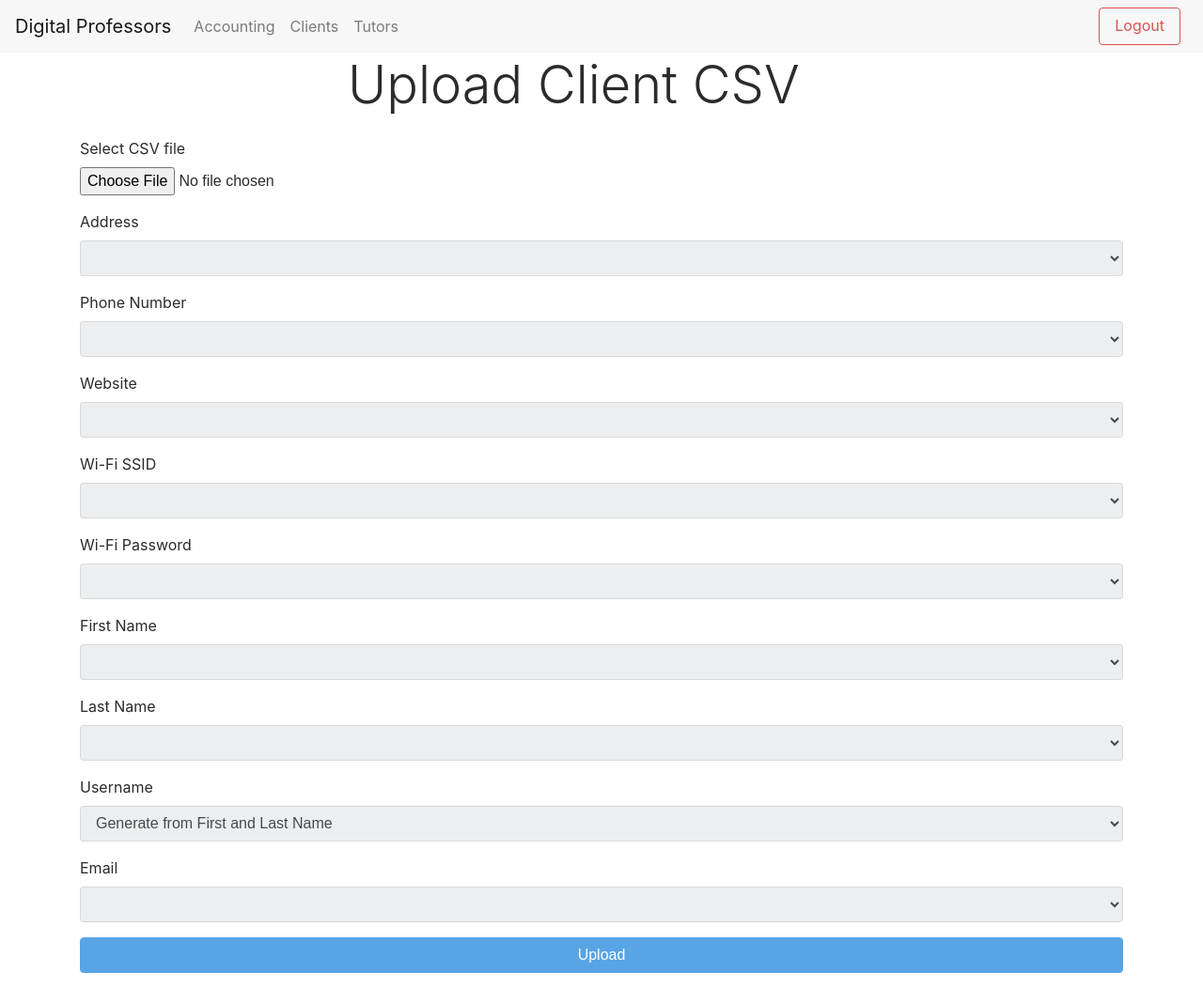
After one commit to 3ach/DigitalProfessors, a Django app: page /csv/ in a window 1280 px wide. The commit adds this page. Shown: the whole page at 94% size. Run offline with Django 3.2, Linux system fonts and the light colour scheme; the visitor is signed in with stand-in values (Sample User, id 1); lists and menus that the app fills with data are empty; some libraries are stand-ins or nearby versions.

Commit message:
Finish CSV upload and accounting

```diff
--- /dev/null
+++ b/src/tutoring/static/js/csv.js
@@ -0,0 +1,25 @@
+function setHeaders(result, file) {
+    let headers = result.meta.fields;
+
+    headers.forEach((header, index) => {
+        console.log(header);
+        $('select').append($('<option>', {value: index, text: header}));
+    })
+
+    $('select').prop('disabled', false);
+    $('#submit').prop('disabled', false);
+    $('#headers').val(JSON.stringify(headers));
+}
+
+function loadFile() {
+    let file = this.files[0];
+
+    Papa.parse(file, {
+        header: true,
+        complete: setHeaders
+    });
+}
+
+
+
+$(document).on('change', '#csvFile', loadFile);
--- a/src/tutoring/templates/tutoring/clients.html
+++ b/src/tutoring/templates/tutoring/clients.html
@@ -7,7 +7,7 @@
 <div class="row">
     <div class="col-12">
         <div class="float-right">
-            <a href="" class="btn btn-outline-primary">Upload CSV</a>
+            <a href="{% url 'csv-upload' %}" class="btn btn-outline-primary">Upload CSV</a>
             <a href="{% url 'add-client' %}" class="btn btn-outline-success">Add Client</a>
         </div>
     </div>
--- /dev/null
+++ b/src/tutoring/templates/tutoring/csv-form.html
@@ -0,0 +1,139 @@
+{% extends 'base.html' %}
+
+{% block content %}
+{% load static %}
+
+<div class="row mt-2">
+    <div class="col-12 col-md-6 offset-md-3">
+        <span class="display-4">Upload Client CSV</span>
+    </div>
+</div>
+
+<br>
+
+<form action="" method="post" enctype="multipart/form-data">
+{% csrf_token %}
+
+    <script src="{% static 'js/csv.js' %}" type="text/javascript"> </script>
+    <script src="https://rawgit.com/mholt/PapaParse/master/papaparse.min.js" type="text/javascript"> </script>
+
+    <input id="headers" name="headers" type="hidden" />
+
+    <div class="row">
+        <div class="col-12">
+            <div class="form-group">
+                <label for="csvFile">Select CSV file</label>
+                <input type="file" class="form-control-file" id="csvFile" name="csvFile" />
+            </div>
+        </div>
+    </div>
+
+    <div class="row">
+        <div class="col-12">
+            <div class="form-group">
+                <label for="address">Address</label>
+                <select class="form-control" id="address" name="address" disabled>
+
+                </select>
+            </div>
+        </div>
+    </div>
+
+    <div class="row">
+        <div class="col-12">
+            <div class="form-group">
+                <label for="phone">Phone Number</label>
+                <select class="form-control" id="phone" name="phone" disabled>
+
+                </select>
+            </div>
+        </div>
+    </div>
+
+    <div class="row">
+        <div class="col-12">
+            <div class="form-group">
+                <label for="website">Website</label>
+                <select class="form-control" id="website" name="website" disabled>
+
+                </select>
+            </div>
+        </div>
+    </div>
+
+    <div class="row">
+        <div class="col-12">
+            <div class="form-group">
+                <label for="ssid">Wi-Fi SSID</label>
+                <select class="form-control" id="ssid" name="ssid" disabled>
+
+                </select>
+            </div>
+        </div>
+    </div>
+
+    <div class="row">
+        <div class="col-12">
+            <div class="form-group">
+                <label for="password">Wi-Fi Password</label>
+                <select class="form-control" id="password" name="password" disabled>
+
+                </select>
+            </div>
+        </div>
+    </div>
+
+    <div class="row">
+        <div class="col-12">
+            <div class="form-group">
+                <label for="firstName">First Name</label>
+                <select class="form-control" id="firstName" name="firstName" disabled>
+
+                </select>
+            </div>
+        </div>
+    </div>
+
+    <div class="row">
+        <div class="col-12">
+            <div class="form-group">
+                <label for="lastName">Last Name</label>
+                <select class="form-control" id="lastName" name="lastName" disabled>
+
+                </select>
+            </div>
+        </div>
+    </div>
+
+    <div class="row">
+        <div class="col-12">
+            <div class="form-group">
+                <label for="username">Username</label>
+                <select class="form-control" id="username" name="username" disabled>
+                    <option value="generate">Generate from First and Last Name</option>
+
+                </select>
+            </div>
+        </div>
+    </div>
+
+    <div class="row">
+        <div class="col-12">
+            <div class="form-group">
+                <label for="email">Email</label>
+                <select class="form-control" id="email" name="email" disabled>
+
+                </select>
+            </div>
+        </div>
+    </div>
+
+    <div class="row">
+        <div class="col-12">
+            <input id="submit" type="submit" value="Upload" class="btn btn-primary btn-block" disabled/>
+        </div>
+    </div>
+
+</form>
+
+{% endblock %}
--- a/src/tutoring/templates/tutoring/session.html
+++ b/src/tutoring/templates/tutoring/session.html
@@ -103,9 +103,9 @@
                         </div>
                     </div>
 
-                    <hr style="background-color: rgba(255, 255, 255, 0.65);">
 
                     {% if user.usertype == 'tutor' or user.usertype == 'manager' %}
+                    <hr style="background-color: rgba(255, 255, 255, 0.65);">
 
                     <div class="row">
                         <div class="col-4">
--- a/src/tutoring/urls.py
+++ b/src/tutoring/urls.py
@@ -25,6 +25,7 @@ urlpatterns = [
     url(r'^clients', views.ClientsView.as_view(), name="clients"),
     url(r'^tutors', views.TutorsView.as_view(), name="tutors"),
     url(r'^sessions/new', views.CreateSessionView.as_view(), name="add-session"),
+    url(r'^csv/', views.CSVUploadView.as_view(), name="csv-upload"),
     url(r'^dashboard/', include(dashboards)),
     url(r'^accounting/', include(accounting)),
     url(r'^$', views.DashboardView.as_view())
--- a/src/tutoring/views.py
+++ b/src/tutoring/views.py
@@ -2,6 +2,7 @@ from django.contrib.auth import REDIRECT_FIELD_NAME, login, logout, authenticate
 from django.contrib.auth.decorators import login_required
 from django.db.models import Sum, F
 from django.http import HttpResponse
+from django.shortcuts import redirect
 from django.urls import reverse_lazy
 from django.utils.decorators import method_decorator
 from django.utils.http import is_safe_url
@@ -12,7 +13,10 @@ from django.views.generic import FormView, RedirectView, TemplateView, UpdateVie
 from tutoring.models import Tutor, Client, Session
 from tutoring.forms import SessionForm
 from users.models import User
+from csv import DictReader
 from decimal import Decimal
+import io
+import json
 
 @method_decorator(login_required, name='dispatch')
 class AccountingView(RedirectView):
@@ -60,11 +64,39 @@ class ManagerAccountingView(TemplateView):
 
 @method_decorator(login_required, name='dispatch')
 class TutorAccountingView(TemplateView):
-    pass
+    template_name = 'tutoring/accounting-tutor.html'
+
+    def get_context_data(self, **kwargs):
+        user = self.request.user
+        context = super(TutorAccountingView, self).get_context_data(**kwargs)
+
+        aggregates = Session.objects.filter(tutor__user=user.id).aggregate(Sum('billed'), Sum('paid'), Sum('earnings'), Sum('earnings_paid'))
+        unpaid = Session.objects.filter(tutor__user=user).exclude(billed=F('paid'))
+
+        context['billed'] = aggregates['earnings__sum']
+        context['received'] = aggregates['earnings_paid__sum']
+        context['due'] = context['billed'] - context['received']
+        context['unpaid'] = unpaid
+
+        return context
 
 @method_decorator(login_required, name='dispatch')
 class ClientAccountingView(TemplateView):
-    pass
+    template_name = 'tutoring/accounting-client.html'
+
+    def get_context_data(self, **kwargs):
+        user = self.request.user
+        context = super(ClientAccountingView, self).get_context_data(**kwargs)
+
+        aggregates = Session.objects.filter(client__user=user.id).aggregate(Sum('billed'), Sum('paid'), Sum('earnings'), Sum('earnings_paid'))
+        unpaid = Session.objects.filter(client__user=user).exclude(billed=F('paid'))
+
+        context['billed'] = aggregates['billed__sum']
+        context['received'] = aggregates['paid__sum']
+        context['due'] = context['billed'] - context['received']
+        context['unpaid'] = unpaid
+
+        return context
 
 @method_decorator(login_required, name='dispatch')
 class UserAccountingView(TemplateView):
@@ -157,6 +189,49 @@ class DashboardView(RedirectView):
 
         return user.dashboard
 
+@method_decorator(login_required, name='dispatch')
+class CSVUploadView(TemplateView):
+    template_name = 'tutoring/csv-form.html'
+
+    def post(self, request):
+        post = request.POST
+        csvfile = request.FILES['csvFile'].file
+        csvfile = csvfile.read().decode('utf8')
+        headers = json.loads(request.POST['headers'])
+
+        reader = DictReader(io.StringIO(csvfile), headers);
+
+        for index, row in enumerate(reader):
+            if index == 0:
+                continue
+
+            client = Client()
+            user = User()
+
+            user.first_name = row[headers[int(post['firstName'])]]
+            user.last_name = row[headers[int(post['lastName'])]]
+            user.email = row[headers[int(post['email'])]]
+
+            if post['username'] == 'generate':
+                user.username = row[headers[int(post['firstName'])]].lower() + row[headers[int(post['lastName'])]].lower()
+            else:
+                user.username = row[headers[int(post['username'])]]
+
+            user.save()
+            user.set_password(row[headers[int(post['phone'])]])
+            user.save()
+
+            client.address = row[headers[int(post['address'])]]
+            client.phone = row[headers[int(post['phone'])]]
+            client.website = row[headers[int(post['website'])]]
+            client.wifi_ssid = row[headers[int(post['ssid'])]]
+            client.wifi_password = row[headers[int(post['password'])]]
+            client.user = user
+
+            client.save()
+
+        return redirect(reverse_lazy('clients'))
+
 class SessionNoteUpdate(View):
     def post(self, request, session_id):
         notes = request.POST['notes']
--- a/src/users/views.py
+++ b/src/users/views.py
@@ -7,7 +7,7 @@ from django.views.decorators.cache import never_cache
 from django.views.decorators.csrf import csrf_protect
 from django.views.decorators.debug import sensitive_post_parameters
 from django.views.generic import FormView, RedirectView, TemplateView, UpdateView, DeleteView, CreateView
-from django.shortcuts import render
+from django.shortcuts import render, redirect
 from tutoring.models import Tutor, Client, Session
 from users.forms import LoginForm, UserForm, ClientForm, TutorForm
 from users.models import User
@@ -76,8 +76,8 @@ class LoginView(FormView):
 
         user = authenticate(request=self.request, username=username, password=password)
 
-        if user is None:
-            pass
+        if user is None or not user.is_authenticated:
+            return redirect('/users/login/?next=/')
 
         login(self.request, user)
 
```
Also changed, not shown: src/tutoring/templates/tutoring/accounting-client.html (added, +54 -0 lines), src/tutoring/templates/tutoring/accounting-manager.html (+6 -4 lines), src/tutoring/templates/tutoring/accounting-tutor.html (added, +54 -0 lines), src/users/forms.py (+9 -0 lines).
